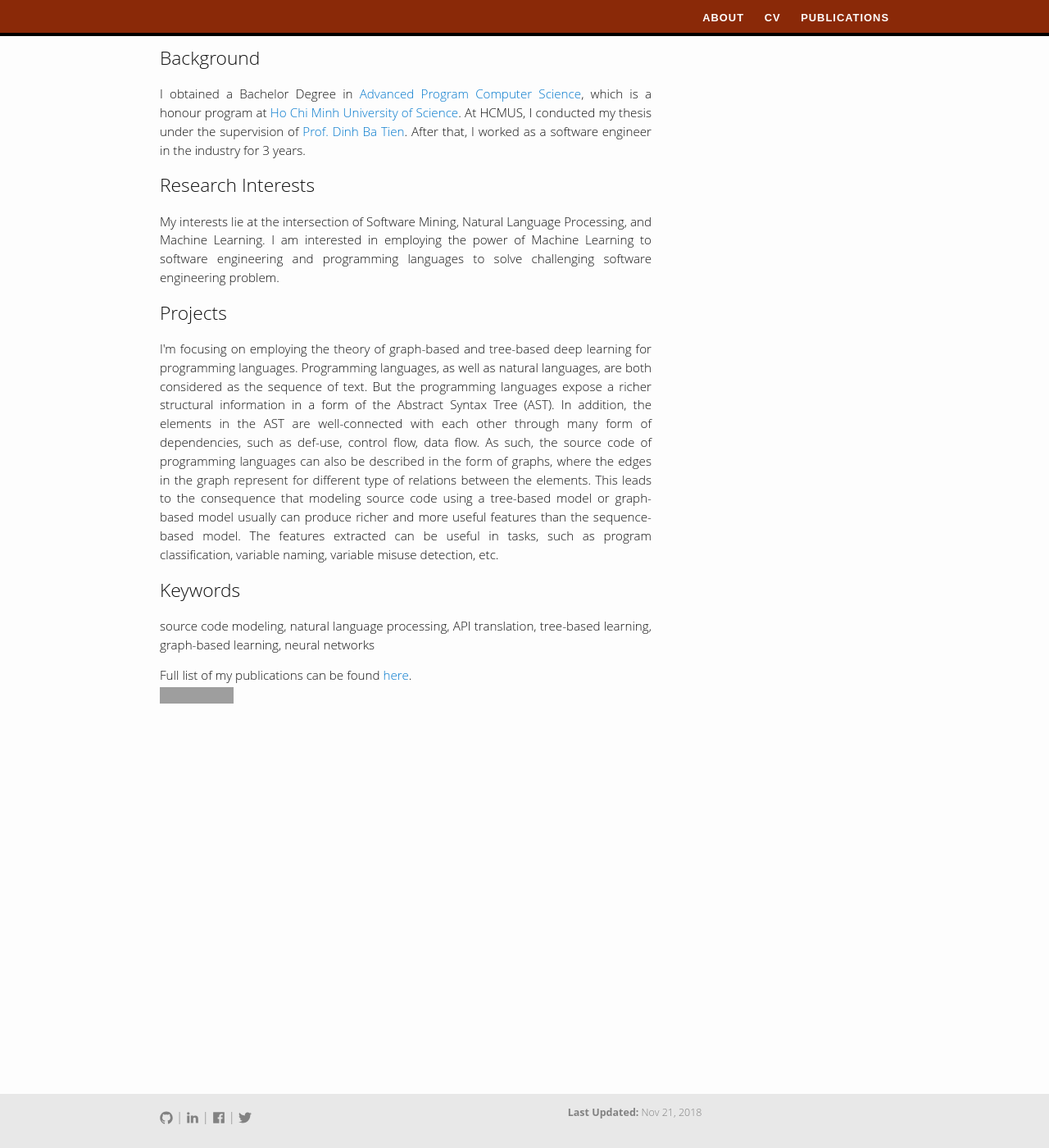
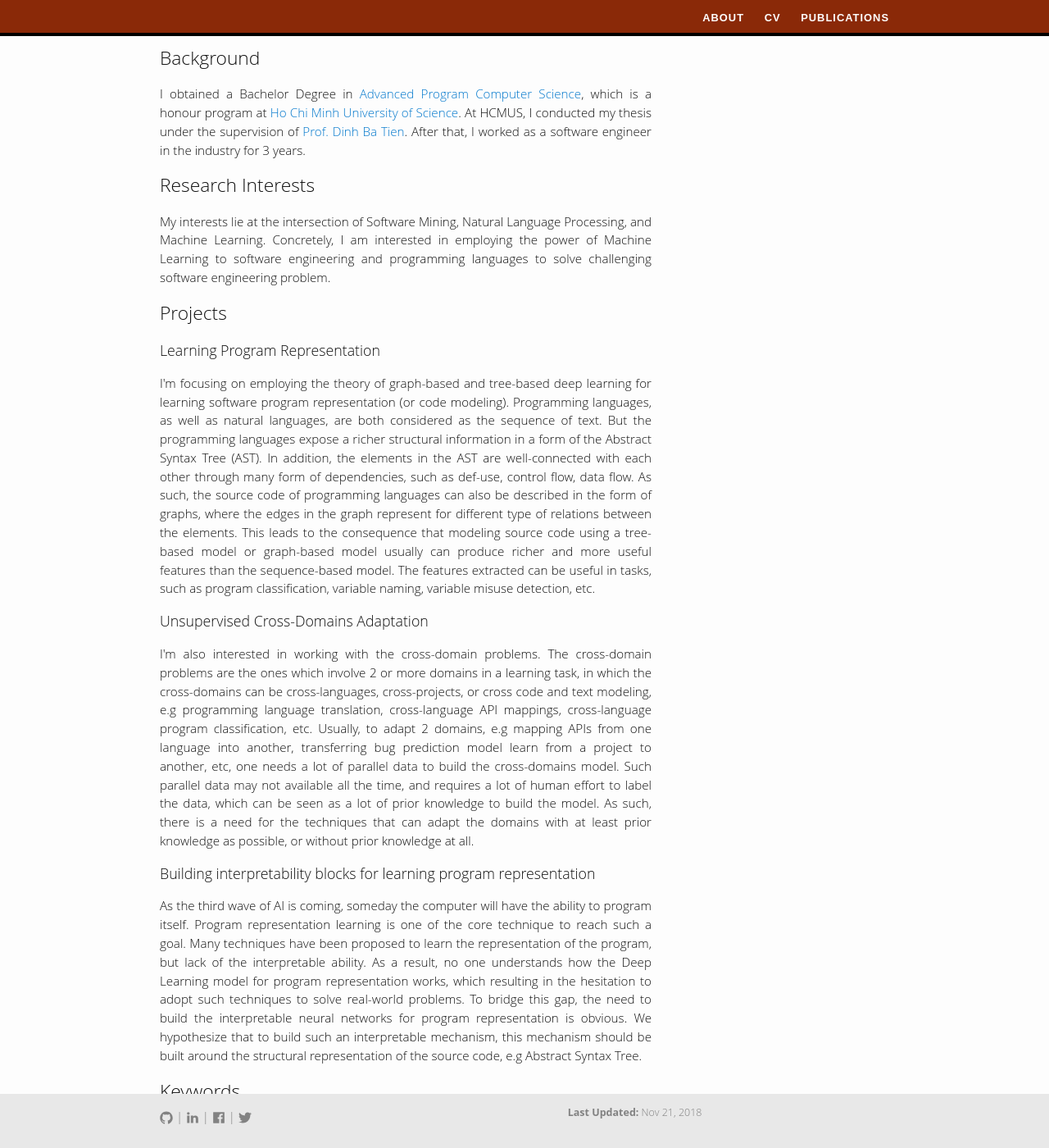
Before and after one commit to bdqnghi/bdqnghi.github.io, a Jekyll site: the page built from index.md, in a window 1280 px wide and 1400 px high, scrolled down 373 px. Shown: the whole window at 82% size. Built offline with Jekyll 4.4.1, drawn with Linux system fonts in a browser that asks for light colours; grey boxes are pictures that could not be loaded.

Commit message:
update main page

```diff
--- a/index.md
+++ b/index.md
@@ -24,11 +24,20 @@ I obtained a Bachelor Degree in <a href="http://www.apcs.hcmus.edu.vn/Default.as
 </p>
 ## Research Interests
 <p align="justify" style="max-width:600px">
-My interests lie at the intersection of Software Mining, Natural Language Processing, and Machine Learning. I am interested in employing the power of Machine Learning to software engineering and programming languages to solve challenging software engineering problem.
+My interests lie at the intersection of Software Mining, Natural Language Processing, and Machine Learning. Concretely, I am interested in employing the power of Machine Learning to software engineering and programming languages to solve challenging software engineering problem.
 </p>
 ## Projects
+### Learning Program Representation
 <p align="justify" style="max-width:600px">
-I'm focusing on employing the theory of graph-based and tree-based deep learning for programming languages. Programming languages, as well as natural languages, are both considered as the sequence of text. But the programming languages expose a richer structural information in a form of the Abstract Syntax Tree (AST). In addition, the elements in the AST are well-connected with each other through many form of dependencies, such as def-use, control flow, data flow. As such, the source code of programming languages can also be described in the form of graphs, where the edges in the graph represent for  different type of relations between the elements. This leads to the consequence that modeling source code using a tree-based model or graph-based model usually can produce richer and more useful features than the sequence-based model. The features extracted can be useful in tasks, such as program classification, variable naming, variable misuse detection, etc.
+I'm focusing on employing the theory of graph-based and tree-based deep learning for learning software program representation (or code modeling). Programming languages, as well as natural languages, are both considered as the sequence of text. But the programming languages expose a richer structural information in a form of the Abstract Syntax Tree (AST). In addition, the elements in the AST are well-connected with each other through many form of dependencies, such as def-use, control flow, data flow. As such, the source code of programming languages can also be described in the form of graphs, where the edges in the graph represent for  different type of relations between the elements. This leads to the consequence that modeling source code using a tree-based model or graph-based model usually can produce richer and more useful features than the sequence-based model. The features extracted can be useful in tasks, such as program classification, variable naming, variable misuse detection, etc.
+</p>
+### Unsupervised Cross-Domains Adaptation
+<p align="justify" style="max-width:600px">
+I'm also interested in working with the cross-domain problems. The cross-domain problems are the ones which involve 2 or more domains in a learning task, in which the cross-domains can be cross-languages, cross-projects, or cross code and text modeling, e.g programming language translation, cross-language API mappings, cross-language program classification, etc.  Usually, to adapt 2 domains, e.g mapping APIs from one language into another, transferring bug prediction model learn from a project to another, etc, one needs a lot of parallel data to build the cross-domains model. Such parallel data may not available all the time, and requires a lot of human effort to label the data, which can be seen as a lot of prior knowledge to build the model. As such, there is a need for the techniques that can adapt the domains with at least prior knowledge as possible, or without prior knowledge at all.
+</p>
+### Building interpretability blocks for learning program representation
+<p align="justify" style="max-width:600px">
+As the third wave of AI is coming, someday the computer will have the ability to program itself. Program representation learning is one of the core technique to reach such a goal. Many techniques have been proposed to learn the representation of the program, but lack of the interpretable ability. As a result, no one understands how the Deep Learning model for program representation works, which resulting in the hesitation to adopt such techniques to solve real-world problems. To bridge this gap, the need to build the interpretable neural networks for program representation is obvious. We hypothesize that to build such an interpretable mechanism, this mechanism should be built around the structural representation of the source code, e.g Abstract Syntax Tree.
 </p>
 ## Keywords
 <p align="justify" style="max-width:600px">
@@ -37,24 +46,3 @@ source code modeling, natural language processing, API translation, tree-based l
 Full list of my publications can be found <a href="https://scholar.google.com.sg/citations?user=QwybxYsAAAAJ&hl=ens" target="_blank">here</a>.
 <br>
 <a href="https://clustrmaps.com/site/1ad1p" title="Visit tracker"><img src="//www.clustrmaps.com/map_v2.png?d=McQNhkf8Yz9_O9RxR6737fb3TmJs5kCW-Tm-aoQaocc&cl=ffffff"></a>
-<!-- <center> <em><a class="tosu"> Scroll down for news! </a></em></center> -->
-<!-- ## News -->
-
-<!-- <table style="white-space: nowrap;">
-<tr>
-<td width="75"><b>Feb, 17'</b></td>
-<td>Attending <a href="https://www.aaai.org/Conferences/AAAI/aaai17.php" target="_b">AAAI, 2017</a></td>
-</tr>
-<tr>
-<td><b>Nov, 16'</b></td>
-<td>TAing <a href="https://classes.soe.ucsc.edu/cmps140/Winter17/" target="_blank">CMPS 140</a> in Winter, 17</td>
-</tr>
-<tr>
-<td><b>Feb, 16'</b></td>
-<td>Attending UC Santa Cruz starting Fall, 16</td>
-</tr>
-<tr>
-<td><b>Older</b></td>
-<td><a href='news-archive' target="_blank">Archive</a></td>
-</tr>
-</table> -->
```
